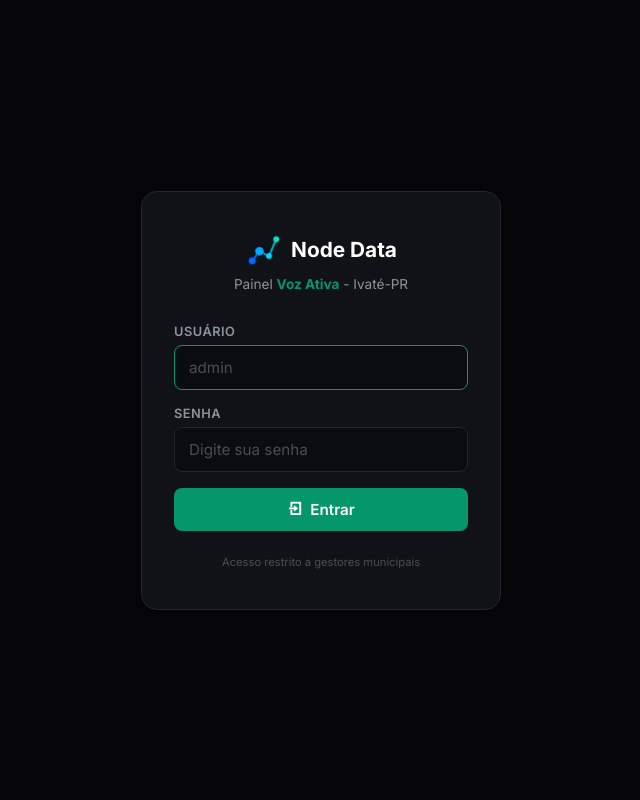
After one commit to jaolito85-hash/antigravit-prefeitura, a Flask app: page /login in a window 1280 px wide. The commit adds this page. Shown: the whole page, without its empty margins (319-959 px from the left). Run offline with Flask 3, Linux system fonts and the light colour scheme.

Commit message:
Autenticação do dashboard com login/senha via Flask session
- Tela de login com identidade visual do Voz Ativa
- Decorator login_obrigatorio protege dashboard e todas as APIs de dados
- Sessão com cookie seguro, válida por 7 dias
- Botão de logout na sidebar do dashboard
- Credenciais via .env (DASHBOARD_USER, DASHBOARD_PASSWORD, FLASK_SECRET_KEY)
- Webhook e admin/moderation continuam com auth própria

Co-Authored-By: Claude Opus 4.6 <noreply@anthropic.com>

```diff
--- a/server.py
+++ b/server.py
@@ -5,7 +5,8 @@ import hashlib
 import csv
 import re
 from io import StringIO
-from flask import Flask, request, jsonify, render_template
+from flask import Flask, request, jsonify, render_template, redirect, url_for, session
+from functools import wraps
 from dotenv import load_dotenv
 from datetime import datetime, timedelta
 from collections import Counter, defaultdict
@@ -16,6 +17,7 @@ load_dotenv()
 
 app = Flask(__name__, static_folder='static', static_url_path='/static')
 app.config['TEMPLATES_AUTO_RELOAD'] = True
+app.secret_key = os.getenv("FLASK_SECRET_KEY", os.urandom(32).hex())
 
 # Config
 EVOLUTION_API_URL = os.getenv("EVOLUTION_API_URL")
@@ -1511,11 +1513,62 @@ MIN_MESSAGE_LENGTH = 3  # Mínimo de caracteres para processar
 
 # --- ROUTES ---
 
+## --- AUTENTICAÇÃO DO DASHBOARD ---
+
+def login_obrigatorio(f):
+    """Decorator que exige login para acessar a rota."""
+    @wraps(f)
+    def decorated(*args, **kwargs):
+        if not session.get('logado'):
+            # Para APIs, retorna 401 JSON; para páginas, redireciona
+            if request.path.startswith('/api/'):
+                return jsonify({"error": "unauthorized"}), 401
+            return redirect(url_for('login'))
+        return f(*args, **kwargs)
+    return decorated
+
+
+@app.route("/login", methods=["GET", "POST"])
+def login():
+    """Tela de login do dashboard."""
+    if session.get('logado'):
+        return redirect(url_for('index'))
+
+    erro = None
+    if request.method == "POST":
+        usuario = request.form.get("usuario", "").strip()
+        senha = request.form.get("senha", "").strip()
+        env_user = os.getenv("DASHBOARD_USER", "admin")
+        env_pass = os.getenv("DASHBOARD_PASSWORD", "")
+
+        if not env_pass:
+            erro = "Senha do dashboard não configurada no servidor."
+        elif usuario == env_user and senha == env_pass:
+            session['logado'] = True
+            session['usuario'] = usuario
+            session.permanent = True
+            app.permanent_session_lifetime = timedelta(days=7)
+            return redirect(url_for('index'))
+        else:
+            erro = "Usuário ou senha incorretos."
+
+    return render_template("login.html", erro=erro)
+
+
+@app.route("/logout")
+def logout():
+    """Encerra a sessão do dashboard."""
+    session.clear()
+    return redirect(url_for('login'))
+
+
 @app.route("/")
+@login_obrigatorio
 def index():
     return render_template("data_node.html")
 
 @app.route("/api/events")
+@login_obrigatorio
 def get_events():
     feedbacks = get_feedbacks()
 
@@ -1541,6 +1594,7 @@ ai_pulse_cache = {"data": None, "timestamp": None}
 intelligence_cache = {"data": None, "timestamp": None}
 
 @app.route("/api/ai-pulse")
+@login_obrigatorio
 def get_ai_pulse():
     """Retorna resumo inteligente da cidade via IA"""
     global ai_pulse_cache
@@ -1564,6 +1618,7 @@ def get_ai_pulse():
     return jsonify(result)
 
 @app.route("/api/intelligence")
+@login_obrigatorio
 def get_intelligence():
     global intelligence_cache
     now = datetime.utcnow()
@@ -1580,6 +1635,7 @@ def get_intelligence():
     return jsonify(result)
 
 @app.route("/api/export/csv")
+@login_obrigatorio
 def export_csv():
     """Exporta feedbacks como CSV para download"""
     feedbacks = get_feedbacks()
@@ -1608,6 +1664,7 @@ def export_csv():
     }
 
 @app.route("/api/export/json")
+@login_obrigatorio
 def export_json():
     """Exporta feedbacks como JSON para download"""
     feedbacks = get_feedbacks()
@@ -1616,6 +1673,7 @@ def export_json():
     }
 
 @app.route("/api/config", methods=["GET"])
+@login_obrigatorio
 def get_config_route():
     """Retorna config com contagens calculadas dinamicamente dos feedbacks"""
     config = get_config()
@@ -1645,6 +1703,7 @@ def get_config_route():
     return jsonify(config)
 
 @app.route("/api/insights")
+@login_obrigatorio
 def get_insights():
     """Retorna Top 3 Elogios e Problemas"""
     feedbacks = get_feedbacks()
@@ -1681,6 +1740,7 @@ def get_insights():
     })
 
 @app.route("/api/analytics/top")
+@login_obrigatorio
 def get_top_analytics():
     """Returns data in the format data_node.html expects"""
     res = get_insights().get_json()
@@ -2213,6 +2273,7 @@ def reset_moderation():
     return jsonify({"success": False, "message": "número não encontrado no estado de moderação"})
 
 @app.route("/api/feedback/<int:feedback_id>/status", methods=["PUT"])
+@login_obrigatorio
 def update_feedback_status(feedback_id):
     """Atualiza o status de um feedback"""
     data = request.json
--- a/templates/data_node.html
+++ b/templates/data_node.html
@@ -1446,6 +1446,9 @@
         <div class="nav-item" onclick="nav('regions', this)"><i class="ri-map-pin-line"></i> Regiões</div>
         <div class="nav-item" onclick="nav('categories', this)"><i class="ri-price-tag-3-line"></i> Categorias</div>
         <div class="nav-item" onclick="nav('intelligence', this)"><i class="ri-brain-line"></i> Inteligencia</div>
+
+        <div style="flex:1;"></div>
+        <a href="/logout" class="nav-item" style="color:#ef4444;text-decoration:none;margin-top:auto;"><i class="ri-logout-box-r-line"></i> Sair</a>
     </div>
 
     <div class="main" id="view-dashboard">
--- /dev/null
+++ b/templates/login.html
@@ -0,0 +1,178 @@
+<!DOCTYPE html>
+<html lang="pt-BR">
+<head>
+    <meta charset="UTF-8">
+    <meta name="viewport" content="width=device-width, initial-scale=1.0">
+    <title>Login | Voz Ativa - Ivaté</title>
+    <link rel="icon" type="image/png" sizes="512x512" href="/static/icons/icon-512.png">
+    <link href="https://fonts.googleapis.com/css2?family=Inter:wght@400;500;600;700&display=swap" rel="stylesheet">
+    <link href="https://cdn.jsdelivr.net/npm/remixicon@3.5.0/fonts/remixicon.css" rel="stylesheet">
+    <style>
+        * { box-sizing: border-box; margin: 0; padding: 0; }
+
+        body {
+            font-family: 'Inter', sans-serif;
+            background: #050507;
+            color: #fff;
+            min-height: 100vh;
+            display: flex;
+            align-items: center;
+            justify-content: center;
+        }
+
+        .login-container {
+            width: 100%;
+            max-width: 400px;
+            padding: 20px;
+        }
+
+        .login-card {
+            background: #111217;
+            border: 1px solid #23252e;
+            border-radius: 16px;
+            padding: 40px 32px;
+            text-align: center;
+        }
+
+        .login-logo {
+            display: flex;
+            align-items: center;
+            justify-content: center;
+            gap: 10px;
+            margin-bottom: 8px;
+        }
+
+        .login-logo img {
+            height: 36px;
+            width: 36px;
+        }
+
+        .login-logo span {
+            font-size: 1.3rem;
+            font-weight: 700;
+            color: #fff;
+        }
+
+        .login-subtitle {
+            color: #8b949e;
+            font-size: 0.85rem;
+            margin-bottom: 32px;
+        }
+
+        .login-subtitle strong {
+            color: #059669;
+        }
+
+        .form-group {
+            margin-bottom: 16px;
+            text-align: left;
+        }
+
+        .form-group label {
+            display: block;
+            font-size: 0.8rem;
+            font-weight: 600;
+            color: #8b949e;
+            margin-bottom: 6px;
+            text-transform: uppercase;
+            letter-spacing: 0.5px;
+        }
+
+        .form-group input {
+            width: 100%;
+            padding: 12px 14px;
+            background: #0b0c10;
+            border: 1px solid #23252e;
+            border-radius: 8px;
+            color: #fff;
+            font-size: 0.95rem;
+            font-family: 'Inter', sans-serif;
+            transition: border-color 0.2s;
+        }
+
+        .form-group input:focus {
+            outline: none;
+            border-color: #059669;
+        }
+
+        .form-group input::placeholder {
+            color: #4a4d57;
+        }
+
+        .login-btn {
+            width: 100%;
+            padding: 12px;
+            background: #059669;
+            color: #fff;
+            border: none;
+            border-radius: 8px;
+            font-size: 0.95rem;
+            font-weight: 600;
+            font-family: 'Inter', sans-serif;
+            cursor: pointer;
+            transition: background 0.2s;
+            margin-top: 8px;
+            display: flex;
+            align-items: center;
+            justify-content: center;
+            gap: 8px;
+        }
+
+        .login-btn:hover {
+            background: #047857;
+        }
+
+        .error-msg {
+            background: #ef444420;
+            color: #ef4444;
+            border: 1px solid #ef444455;
+            padding: 10px 14px;
+            border-radius: 8px;
+            font-size: 0.85rem;
+            margin-bottom: 16px;
+            display: flex;
+            align-items: center;
+            gap: 8px;
+        }
+
+        .footer-text {
+            color: #4a4d57;
+            font-size: 0.7rem;
+            margin-top: 24px;
+        }
+    </style>
+</head>
+<body>
+    <div class="login-container">
+        <div class="login-card">
+            <div class="login-logo">
+                <img src="/static/logo.png" alt="Node Data">
+                <span>Node Data</span>
+            </div>
+            <p class="login-subtitle">Painel <strong>Voz Ativa</strong> - Ivaté-PR</p>
+
+            {% if erro %}
+            <div class="error-msg">
+                <i class="ri-error-warning-line"></i> {{ erro }}
+            </div>
+            {% endif %}
+
+            <form method="POST" action="/login">
+                <div class="form-group">
+                    <label>Usuário</label>
+                    <input type="text" name="usuario" placeholder="admin" required autofocus>
+                </div>
+                <div class="form-group">
+                    <label>Senha</label>
+                    <input type="password" name="senha" placeholder="Digite sua senha" required>
+                </div>
+                <button type="submit" class="login-btn">
+                    <i class="ri-login-box-line"></i> Entrar
+                </button>
+            </form>
+
+            <p class="footer-text">Acesso restrito a gestores municipais</p>
+        </div>
+    </div>
+</body>
+</html>
```
Also changed, not shown: 1 other file.
